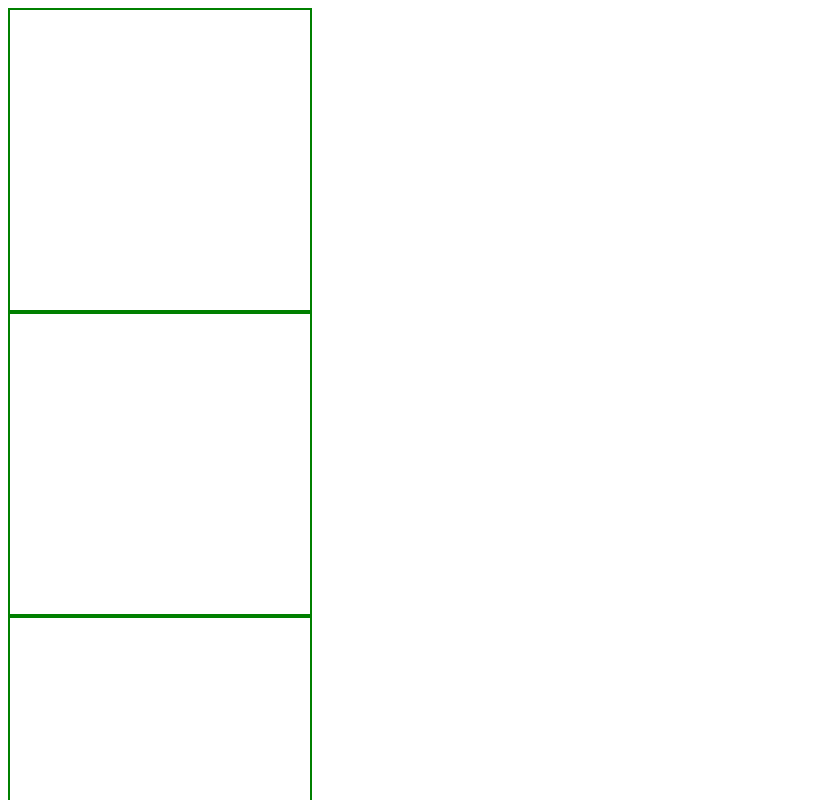
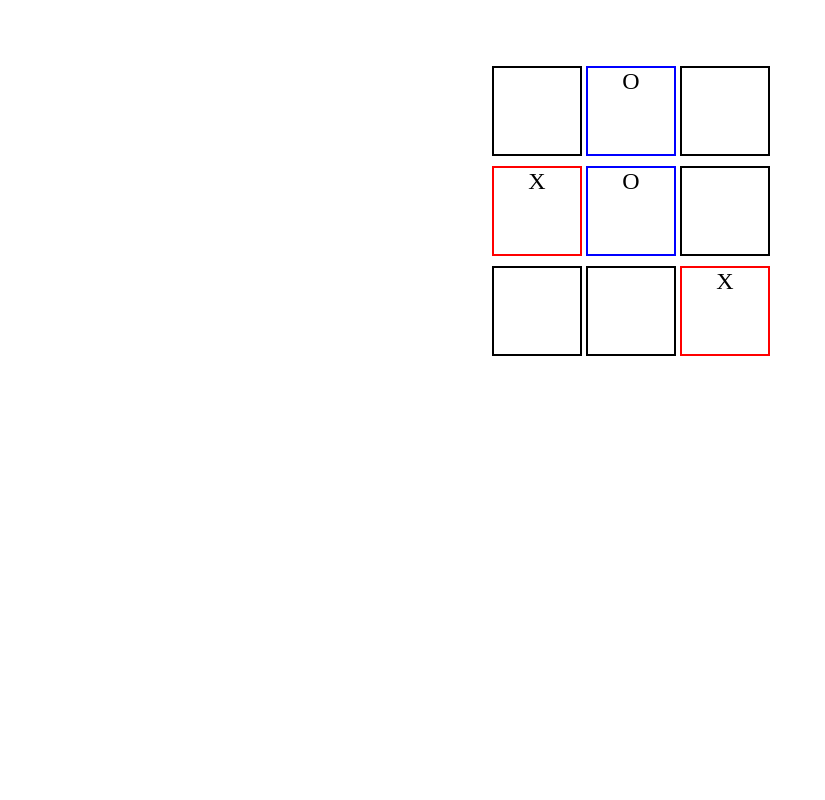
Before and after one commit to ejb1733/tic-tac-toe, a plain HTML site: page index.html in a window 1280 px wide. Shown: the top 800 px of the page, without its empty margins (0-825 px from the left). Drawn offline with Linux system fonts and the light colour scheme.

Commit message:
Game renders and allows user to click to play

```diff
--- a/app.js
+++ b/app.js
@@ -1,26 +1,27 @@
 const gbdiv = document.querySelector('#gameboard');
 
 const gameBoard = (() => {
-    let gameboard = ['', '', '',
-                     '', '', '',
-                     '', '', '',];
+    let gameboard = ['', 'o', '',
+                     'x', 'o', '',
+                     '', '', 'x',];
     const render = () => {
-        gameboard.forEach(e => {
-            if (e == '') {
-                const emptySquare = document.createElement('div');
-                emptySquare.setAttribute('class', 'empty');
-                gbdiv.appendChild(emptySquare);
+        for (let i = 0; i < 9; i++) {
+            const square = document.createElement('div');
+            if (gameboard[i] == '') {
+                square.setAttribute('class', 'empty');
+                square.setAttribute('onclick', `displayController.play(${i})`);
+                gbdiv.appendChild(square);
                 console.log('empty');
-            } else if (e == 'x') {
-                const xSquare = document.createElement('div');
-                xSquare.setAttribute('class', 'xsquare');
-                gbdiv.appendChild(xSquare);
+            } else if (gameboard[i] == 'x') {
+                square.setAttribute('class', 'xsquare');
+                square.innerText = 'X';
+                gbdiv.appendChild(square);
             } else {
-                const oSquare = document.createElement('div')
-                oSquare.setAttribute('class', 'osquare');
-                gbdiv.appendChild(oSquare);
+                square.setAttribute('class', 'osquare');
+                square.innerText = 'O';
+                gbdiv.appendChild(square);
             }
-        });
+        };
     }
     return {
         gameboard,
@@ -28,12 +29,30 @@ const gameBoard = (() => {
     };
 })();
 
-const players = (name, choice) => {
+const player = (name, choice) => {
     return {name, choice};
 }
 
+const player1 = player('me', 'x');
+const player2 = player('they', 'o');
+
+const players = [
+    player1,
+    player2,
+]
+
+let currPlayer = players[1];
+
 const displayController = (() => {
-
+    const play = (index) => {
+        gameBoard.gameboard[index] = currPlayer.choice;
+        gameBoard.render();
+        console.log('k');
+        currPlayer === players[0] ? currPlayer = players[1] : currPlayer = players[0];
+    }
+    return {
+        play,
+    }
 })();
 
 gameBoard.render();
--- a/style.css
+++ b/style.css
@@ -1,5 +1,32 @@
-#gameboard div {
+body {
+    display: flex;
+    justify-content: center;
+    margin-top: 64px;
+}
+
+#gameboard {
+    display: flex;
+    flex-wrap: wrap;
     width: 300px;
     height: 300px;
-    border: 2px solid green;
 }
+
+#gameboard div {
+    width: 86px;
+    height: 86px;
+    margin: 2px;
+    text-align: center;
+    font-size: 24px;
+}
+
+.empty {
+    border: 2px solid black;
+}
+
+.xsquare {
+    border: 2px solid red;
+}
+
+.osquare {
+    border: 2px solid blue;
+}
```
